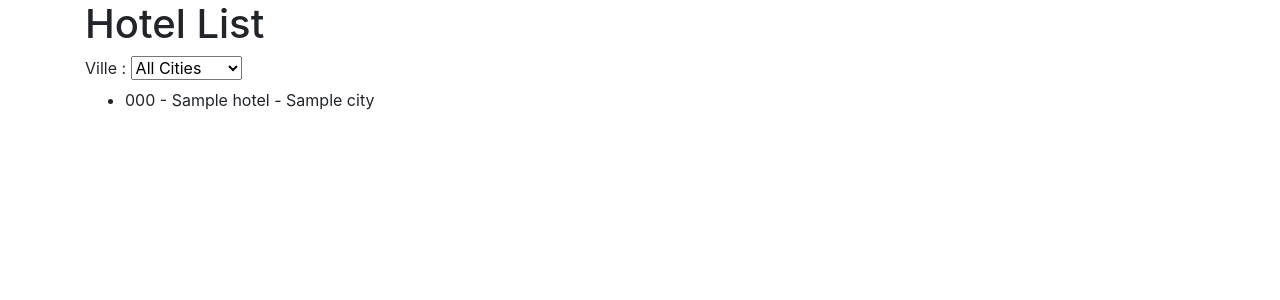
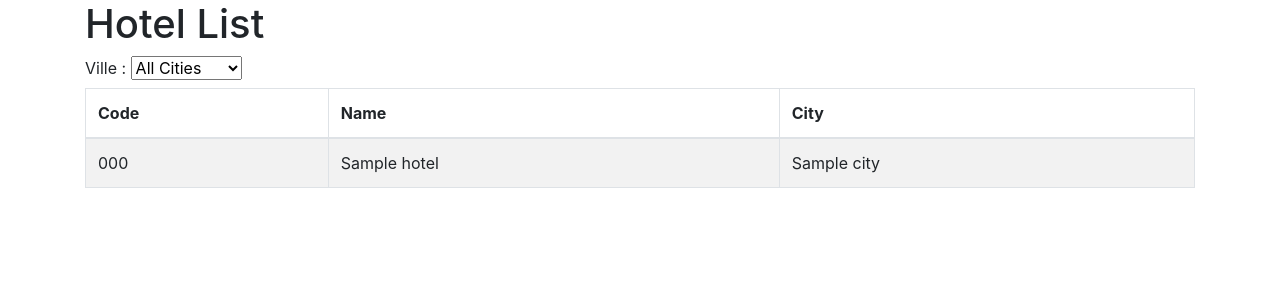
Before and after one commit to sam-bertin/maykin, a Django app: template app/templates/hotel_list.html in a window 1280 px wide. Shown: the part 56-356 px from the top of the page. Run offline with Django 5.2, Linux system fonts and the light colour scheme; the template is opened without the code that fills it: values that come from a table or form of the project are taken from there, others are empty; tables that the repository leaves empty hold one stand-in row (values such as "Sample post"); some libraries are stand-ins or nearby versions.

Commit message:
minor UI changes

```diff
--- a/app/templates/hotel_list.html
+++ b/app/templates/hotel_list.html
@@ -4,7 +4,6 @@
 {% block title %}
     Hotel List
 {% endblock %}
-
 
 {% block content %}
     <h1>Hotel List</h1>
@@ -19,13 +18,28 @@
         </select>
     </form>
 
-    <ul id="hotel-list">
+    <table class="table table-striped table-bordered">
+        <thead>
+        <tr>
+            <th>Code</th>
+            <th>Name</th>
+            <th>City</th>
+        </tr>
+        </thead>
+        <tbody id="hotel-list">
         {% for hotel in hotels %}
-            <li>{{ hotel.name }}</li>
+            <tr>
+                <td>{{ hotel.code }}</td>
+                <td>{{ hotel.name }}</td>
+                <td>{{ hotel.city.name }}</td>
+            </tr>
         {% empty %}
-            <li>No hotels found</li>
+            <tr>
+                <td colspan="3">No hotels found</td>
+            </tr>
         {% endfor %}
-    </ul>
+        </tbody>
+    </table>
 
     <script>
         // Display hotels of the selected city when the city is changed
@@ -33,7 +47,7 @@
             const cityId = this.value;
             const hotelList = document.getElementById('hotel-list');
 
-            // Remove all hotels from the list
+            // Remove all hotels from the table
             hotelList.innerHTML = '';
 
             // Fetch hotels of the selected city or all hotels if no city is selected
@@ -44,12 +58,25 @@
             fetch(url)
                 .then(response => response.json())
                 .then(hotels => {
-                    // Add hotels to the list
+                    // Add hotels to the table
                     hotels.forEach(hotel => {
-                        const hotelItem = document.createElement('li');
-                        hotelItem.textContent = `${hotel.code} - ${hotel.name}`;
-                        hotelList.appendChild(hotelItem);
+                        const hotelRow = document.createElement('tr');
+                        hotelRow.innerHTML = `
+                        <td>${hotel.code}</td>
+                        <td>${hotel.name}</td>
+                        <td>${hotel.city.name}</td>
+                    `;
+                        hotelList.appendChild(hotelRow);
                     });
+
+                    // Display "No hotels found" message if there are no hotels
+                    if (hotels.length === 0) {
+                        const noHotelsRow = document.createElement('tr');
+                        noHotelsRow.innerHTML = `
+                        <td colspan="3">No hotels found</td>
+                    `;
+                        hotelList.appendChild(noHotelsRow);
+                    }
                 });
         });
 
@@ -57,21 +84,35 @@
         document.addEventListener('DOMContentLoaded', function() {
             const hotelList = document.getElementById('hotel-list');
 
-            // Remove all hotels from the list
+            // Remove all hotels from the table
             hotelList.innerHTML = '';
 
             // Fetch all hotels
             fetch('{% url "hotels_by_city" %}')
                 .then(response => response.json())
                 .then(hotels => {
-                    // Add hotels to the list
+                    // Add hotels to the table
                     hotels.forEach(hotel => {
-                        const hotelItem = document.createElement('li');
-                        hotelItem.textContent = `${hotel.code} - ${hotel.name} - ${hotel.city.name}`;
-                        hotelList.appendChild(hotelItem);
+                        const hotelRow = document.createElement('tr');
+                        hotelRow.innerHTML = `
+                        <td>${hotel.code}</td>
+                        <td>${hotel.name}</td>
+                        <td>${hotel.city.name}</td>
+                    `;
+                        hotelList.appendChild(hotelRow);
                     });
+
+                    // Display "No hotels found" message if there are no hotels
+                    if (hotels.length === 0) {
+                        const noHotelsRow = document.createElement('tr');
+                        noHotelsRow.innerHTML = `
+                        <td colspan="3">No hotels found</td>
+                    `;
+                        hotelList.appendChild(noHotelsRow);
+                    }
                 });
         });
     </script>
 
+
 {% endblock %}
--- a/templates/base.html
+++ b/templates/base.html
@@ -9,6 +9,9 @@
         {% endblock %}
     </title>
     <link rel="stylesheet" href="https://stackpath.bootstrapcdn.com/bootstrap/4.3.1/css/bootstrap.min.css" integrity="sha384-ggOyR0iXCbMQv3Xipma34MD+dH/1fQ784/j6cY/iJTQUOhcWr7x9JvoRxT2MZw1T" crossorigin="anonymous">
+    <script src="https://code.jquery.com/jquery-3.6.0.min.js"></script>
+    <link rel="stylesheet" href="https://code.jquery.com/ui/1.13.2/themes/base/jquery-ui.css">
+    <script src="https://code.jquery.com/ui/1.13.2/jquery-ui.min.js"></script>
 </head>
 <body>
 <nav class="navbar navbar-expand-lg navbar-light bg-light">
```
